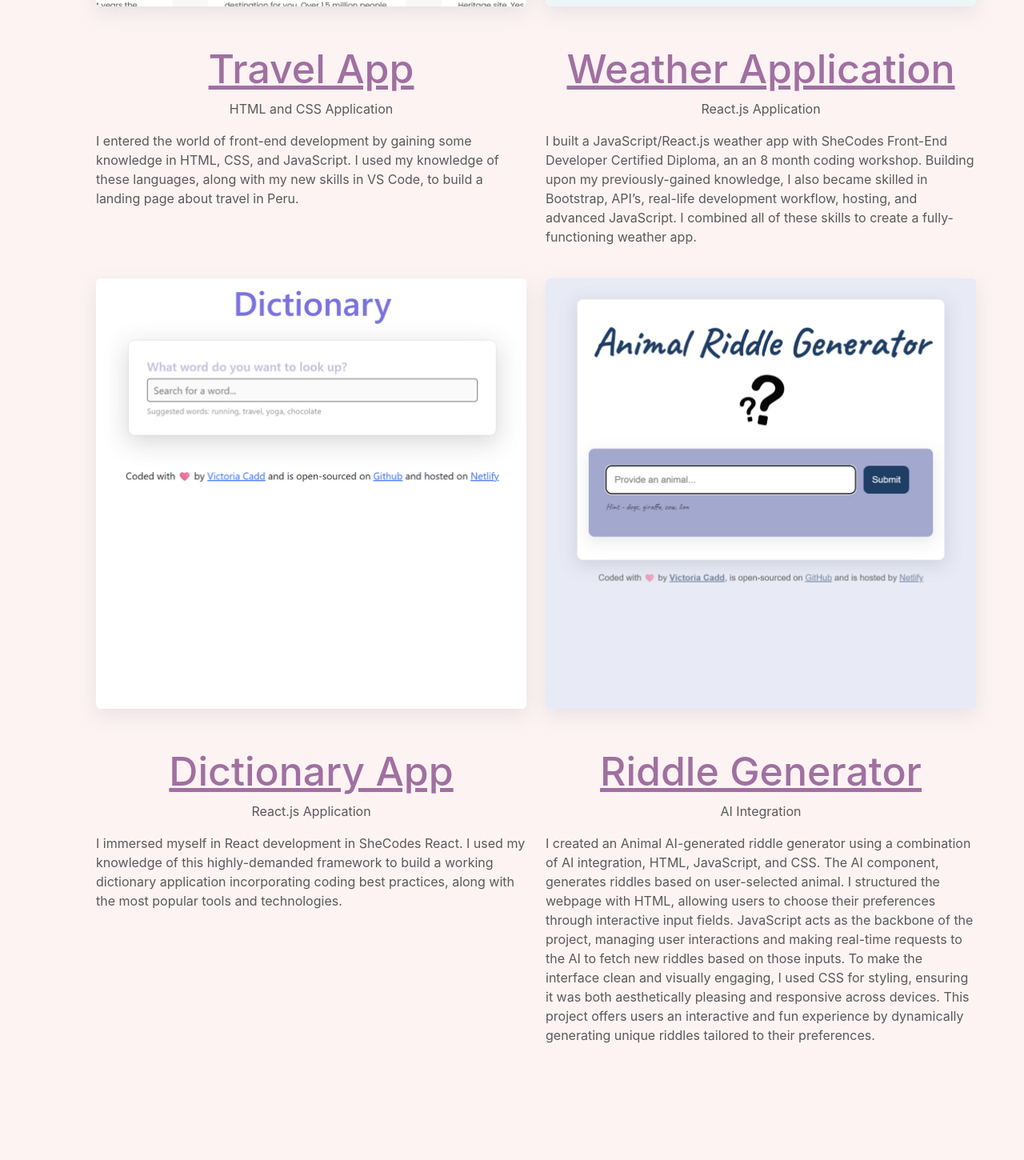
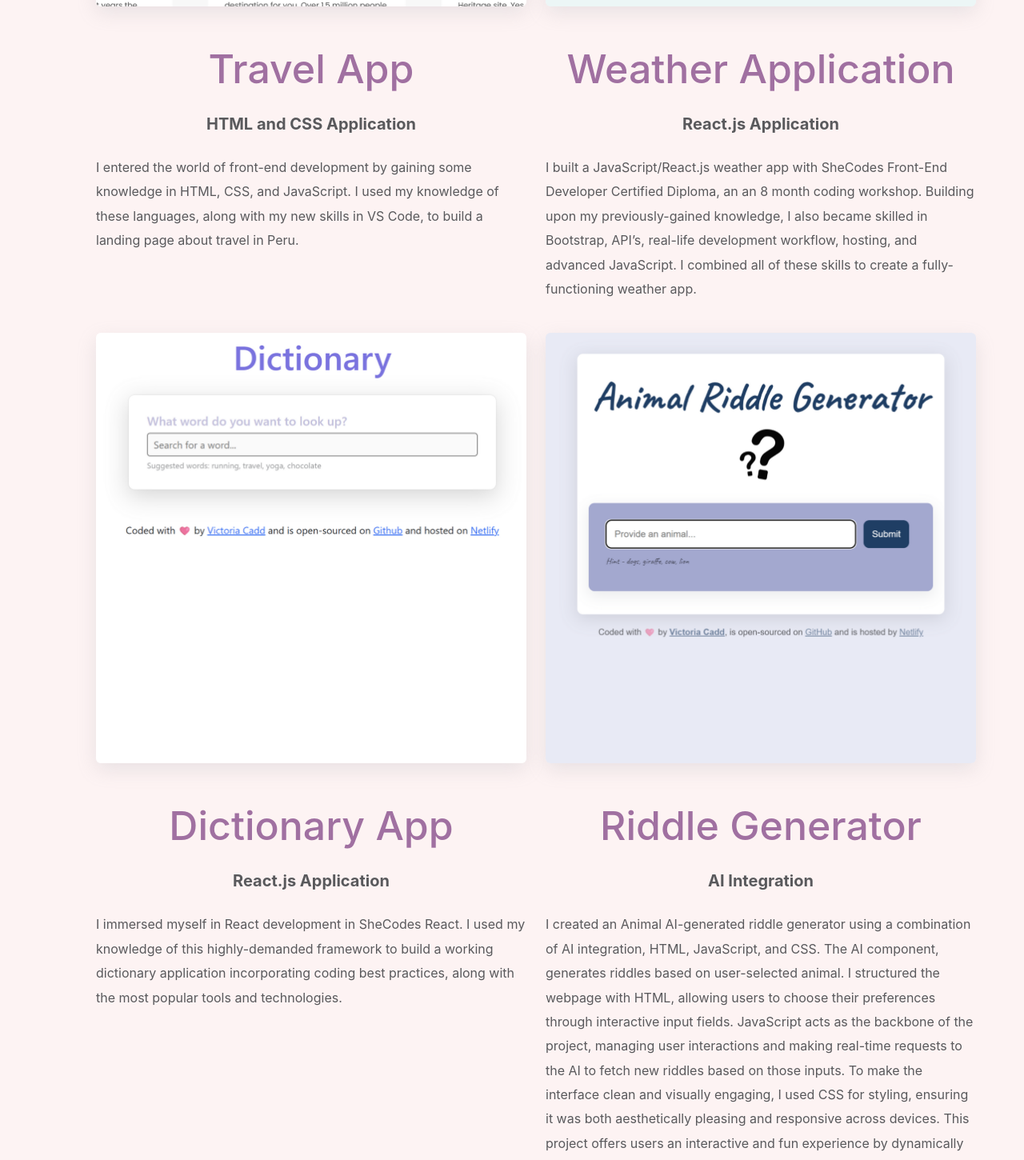
Before and after one commit to vjc1988/portfolio, a React (Create React App) app: page /Projects in a window 1280 px wide. Shown: the part 838-2288 px from the top of the page at 80% size. Built offline with nearby package versions, Linux system fonts and the light colour scheme.

Commit message:
Completed some styling on Project.js

```diff
--- a/src/Home.css
+++ b/src/Home.css
@@ -19,8 +19,12 @@ h2 {
   padding: 40px;
 }
 
+.featured-projects {
+  font-size: 50px;
+}
+
 .index-page-p {
-  padding: 20px;
+  padding: 0;
   font-size: 18px;
   line-height: 1.5;
   text-align: left;
--- a/src/Pages/Home.js
+++ b/src/Pages/Home.js
@@ -22,7 +22,7 @@ export default function Home() {
         </Link>
       </header>
       <div>
-        <h2 className="featured-projects">Featured Projects</h2>
+        <h2 className="featured-projects mb-5">Featured Projects</h2>
         <div className="container">
           <div className="row">
             <div className="col-sm-6">
@@ -33,7 +33,7 @@ export default function Home() {
               />
             </div>
             <div className="col-sm-6">
-              <h2 className="index-page-titles">Travel App</h2>
+              <h2 className="index-page-titles mb-4">Travel App</h2>
               <p className="index-page-p">
                 I entered the world of front-end development by gaining some
                 knowledge in HTML, CSS, and JavaScript. I used my knowledge of
@@ -53,7 +53,7 @@ export default function Home() {
           </div>
           <div className="row mt-5">
             <div className="col-sm-6">
-              <h2 className="index-page-titles">Weather App</h2>
+              <h2 className="index-page-titles mb-4">Weather App</h2>
               <p className="index-page-p">
                 I built a JavaScript/React.js weather app with SheCodes
                 Front-End Developer Certified Diploma, an an 8 month coding
@@ -89,7 +89,7 @@ export default function Home() {
               />
             </div>
             <div className="col-sm-6">
-              <h2 className="index-page-titles">Dictionary App</h2>
+              <h2 className="index-page-titles mb-4">Dictionary App</h2>
               <p className="index-page-p">
                 I immersed myself in React development in SheCodes React. I used
                 my knowledge of this highly-demanded framework to build a
--- a/src/Pages/Projects.css
+++ b/src/Pages/Projects.css
@@ -6,3 +6,16 @@
 img {
   box-shadow: rgba(149, 157, 165, 0.2) 0px 8px 24px;
 }
+
+a {
+  text-decoration: none;
+}
+
+.project-p {
+  font-size: 20px;
+  font-weight: bold;
+}
+
+.project-info {
+  line-height: 1.9;
+}
--- a/src/Pages/Projects.js
+++ b/src/Pages/Projects.js
@@ -28,7 +28,7 @@ export default function Projects() {
                     alt="Travel app"
                   />
                 </a>
-                <h3 className="text-center mt-5">
+                <h3 className="text-center mt-5 mb-4">
                   <a
                     href="https://peru-project.netlify.app/"
                     target="_blank"
@@ -37,10 +37,10 @@ export default function Projects() {
                     Travel App
                   </a>
                 </h3>
-                <p className="text-center text-muted">
+                <p className="text-center text-muted project-p mb-4">
                   HTML and CSS Application
                 </p>
-                <p className="text-justified text-muted">
+                <p className="text-justified text-muted project-info">
                   I entered the world of front-end development by gaining some
                   knowledge in HTML, CSS, and JavaScript. I used my knowledge of
                   these languages, along with my new skills in VS Code, to build
@@ -60,7 +60,7 @@ export default function Projects() {
                     alt="Weather App"
                   />
                 </a>
-                <h3 className="text-center mt-5">
+                <h3 className="text-center mt-5 mb-4">
                   <a
                     href="https://reactwapphomework.netlify.app/"
                     target="_blank"
@@ -70,8 +70,10 @@ export default function Projects() {
                     Weather Application
                   </a>
                 </h3>
-                <p className="text-center text-muted">React.js Application</p>
-                <p className="text-muted text-justified">
+                <p className="text-center text-muted project-p mb-4">
+                  React.js Application
+                </p>
+                <p className="text-muted text-justified project-info">
                   I built a JavaScript/React.js weather app with SheCodes
                   Front-End Developer Certified Diploma, an an 8 month coding
                   workshop. Building upon my previously-gained knowledge, I also
@@ -92,7 +94,7 @@ export default function Projects() {
                     alt="Dictionary App"
                   />
                 </a>
-                <h3 className="text-center mt-5">
+                <h3 className="text-center mt-5 mb-4">
                   <a
                     href="https://dictionary-app-vc.netlify.app/"
                     target="_blank"
@@ -101,8 +103,10 @@ export default function Projects() {
                     Dictionary App
                   </a>
                 </h3>
-                <p className="text-center text-muted">React.js Application</p>
-                <p className="text-justified text-muted">
+                <p className="text-center text-muted project-p mb-4">
+                  React.js Application
+                </p>
+                <p className="text-justified text-muted project-info">
                   I immersed myself in React development in SheCodes React. I
                   used my knowledge of this highly-demanded framework to build a
                   working dictionary application incorporating coding best
@@ -121,7 +125,7 @@ export default function Projects() {
                     alt="AI Riddle Generator App"
                   />
                 </a>
-                <h3 className="text-center mt-5">
+                <h3 className="text-center mt-5 mb-4 project-title">
                   <a
                     href="https://ai-riddle-generator.netlify.app/"
                     target="_blank"
@@ -130,8 +134,10 @@ export default function Projects() {
                     Riddle Generator
                   </a>
                 </h3>
-                <p className="text-center text-muted">AI Integration</p>
-                <p className="text-justified text-muted">
+                <p className="text-center text-muted project-p mb-4">
+                  AI Integration
+                </p>
+                <p className="text-justified text-muted project-info">
                   I created an Animal AI-generated riddle generator using a
                   combination of AI integration, HTML, JavaScript, and CSS. The
                   AI component, generates riddles based on user-selected animal.
```
